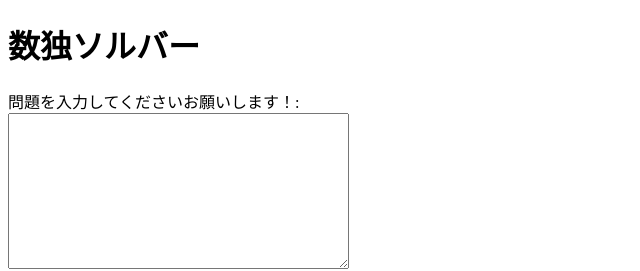
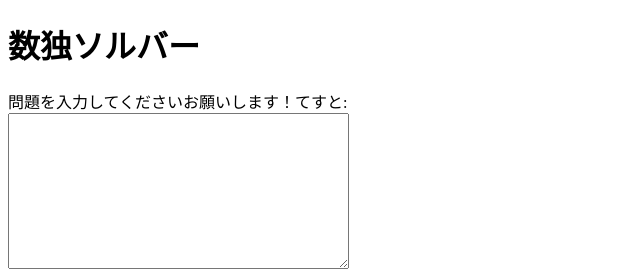
Before and after one commit to Taro-HITOMI/sudoku-web, a plain HTML site: page index.html in a window 1280 px wide. Shown: the top 271 px of the page, 0-640 px from the left. Drawn offline with Linux system fonts and the light colour scheme.

Commit message:
コマンドアップデートができるか確認更新

```diff
--- a/index.html
+++ b/index.html
@@ -7,7 +7,7 @@
 <body>
   <h1>数独ソルバー</h1>
   <form action="/cgi-bin/solver.cgi" method="post">
-    <label>問題を入力してくださいお願いします！:</label><br>
+    <label>問題を入力してくださいお願いします！てすと:</label><br>
     <textarea name="puzzle" rows="10" cols="40"></textarea><br><br>
     <input type="submit" value="解く">
   </form>
```
